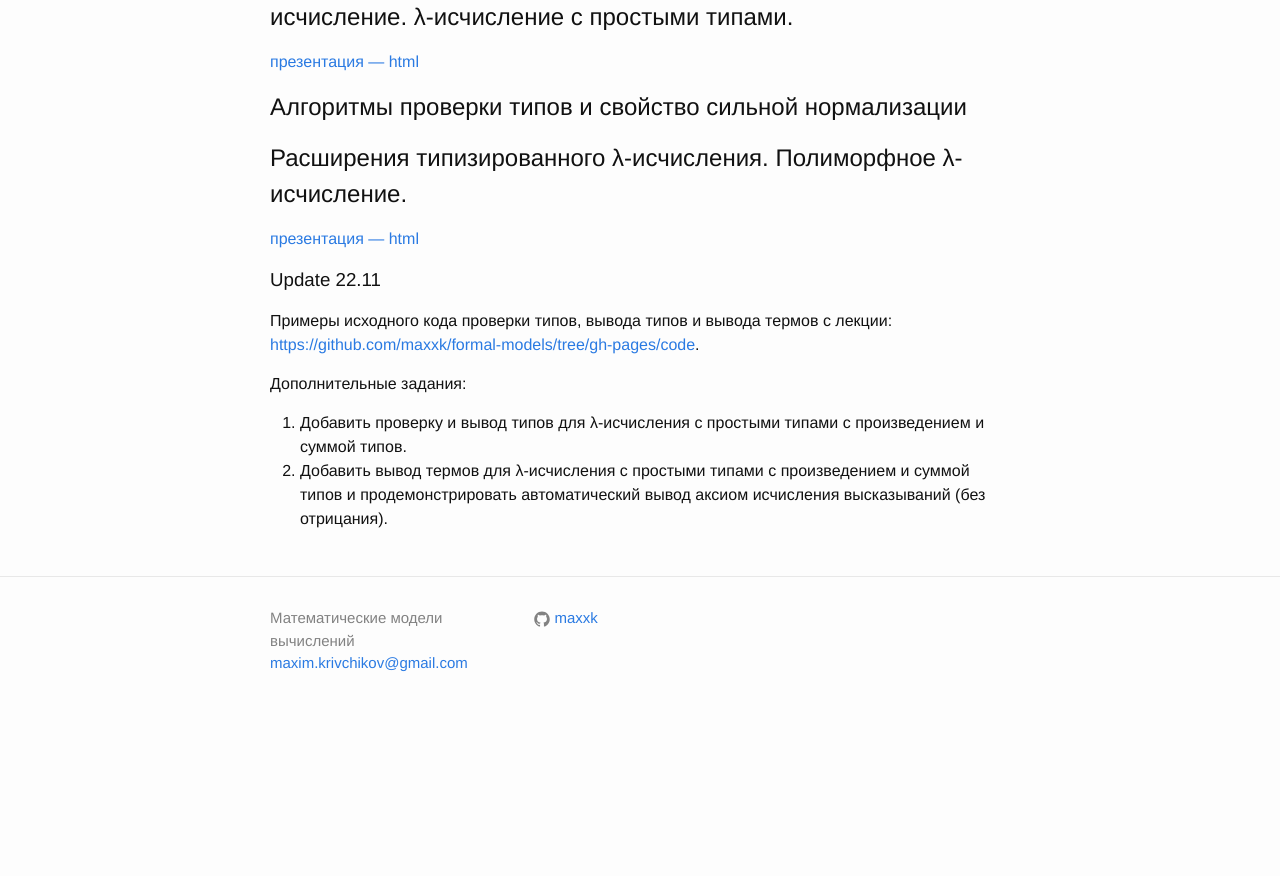
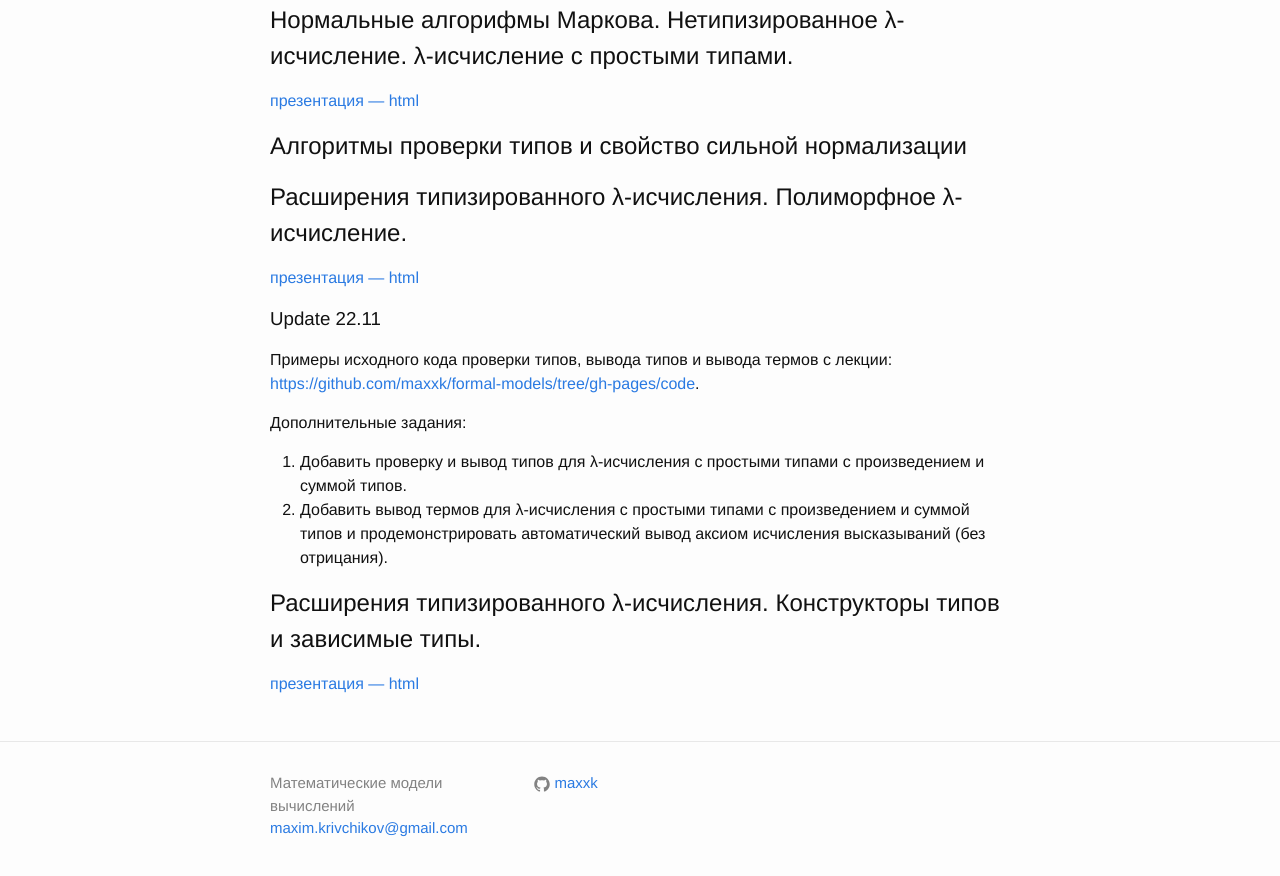
Before and after one commit to maxxk/formal-models, a Jekyll site: the page built from index.md, in a window 1280 px wide and 900 px high, scrolled down 1179 px. Shown: the top 876 px of the window. Built offline with Jekyll 4.4.1, drawn with Linux system fonts in a browser that asks for light colours; our own code applies the rules of GitHub Pages for plain Markdown files; before the commit the page ends 1914 px from its top, so only the background shows below that; part of the change alters nothing that is shown.

```diff
--- a/index.md
+++ b/index.md
@@ -25,7 +25,7 @@ layout: default
 
 <!-- # Опрос по итогам курса
 После того, как вы получите зачёт / оценку, пройдите анонимный опрос по ссылке: [https://goo.gl/forms/g8zRZxAsILnILrnL2](https://goo.gl/forms/g8zRZxAsILnILrnL2) -->
-
+/
 # Презентации
 *Для просмотра презентаций в дисплейных классах нужно использовать Firefox с включенным JavaScript (кнопка «Настройка» → «Разрешить все» в правой нижней части окна).*
 
@@ -75,11 +75,11 @@ layout: default
 1. Добавить проверку и вывод типов для λ-исчисления с простыми типами с произведением и суммой типов.
 2. Добавить вывод термов для λ-исчисления с простыми типами с произведением и суммой типов и продемонстрировать автоматический вывод аксиом исчисления высказываний (без отрицания).
 
-<!--
-## Расширения типизированного λ-исчисления. Конструкторы типов и зависимые типы. (22.11)
+## Расширения типизированного λ-исчисления. Конструкторы типов и зависимые типы.
 
 [презентация — html](presentations/07-Dependent-types.html)
 
+<!--
 ## Индуктивные и коиндуктивные типы. Работа в среде Coq. (29.11)
 
 [презентация — html](presentations/08-Coq.html)
```
